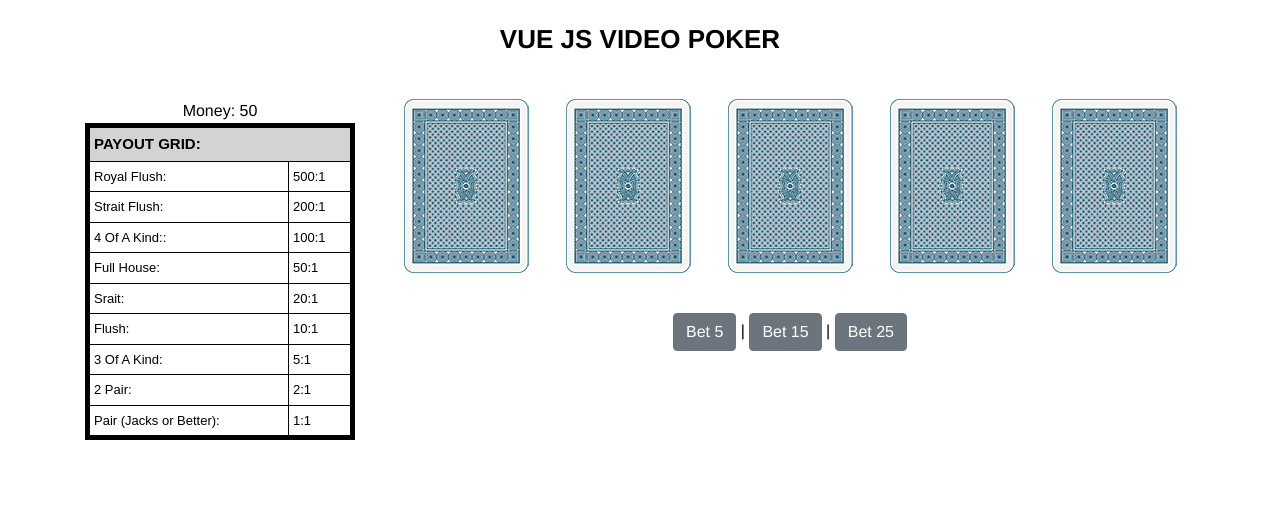
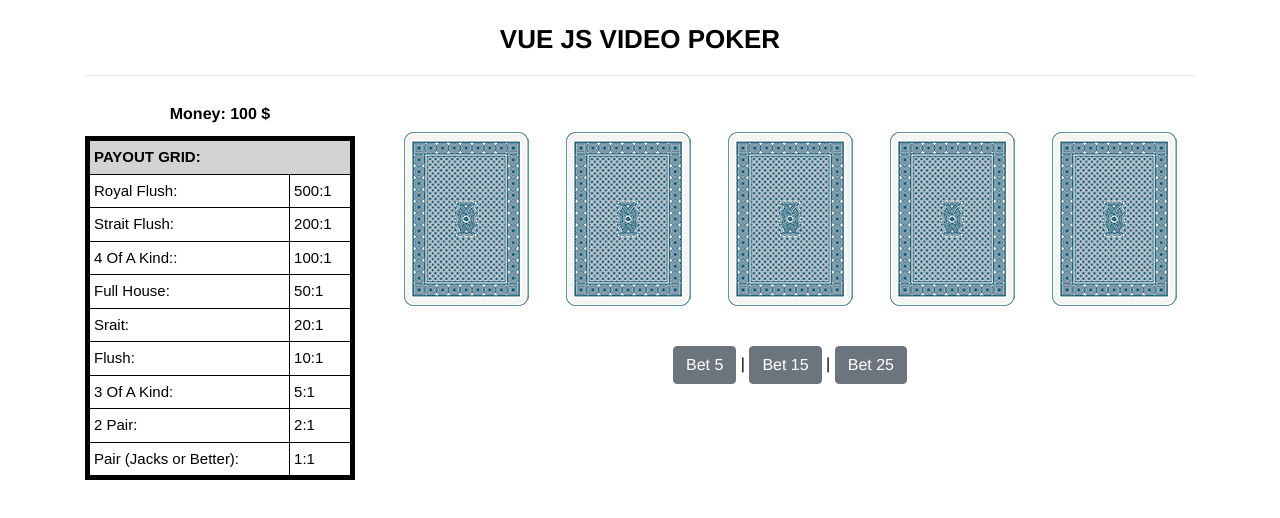
Before and after one commit to lionelricky/vidPoker, a Vue app: page / in a window 1280 px wide. Shown: the top 518 px of the page. Built offline with nearby package versions, Linux system fonts and the light colour scheme.

Commit message:
modified:   src/App.vue 	modified:   src/assets/css/styles.scss

```diff
--- a/src/App.vue
+++ b/src/App.vue
@@ -3,8 +3,9 @@
     <div class="container">
         <div class="row">
 
-          <div class="col-sm header" style="padding-bottom: 40px;">
+          <div class="col-sm header" style="padding-bottom: 10px;">
             VUE JS VIDEO POKER
+            <hr size="1">
           </div>
 
         </div>
@@ -13,7 +14,7 @@
       <div class="row">
 
         <div class="col-sm" style="max-width: 300px;">
-          <div>Money: {{this.money}}</div>
+          <div class="money">Money: {{this.money}} $</div>
             <table class="minimalistBlack">
             <tr><th colspan="2">PAYOUT GRID:</th></tr>
             <tr><td>Royal Flush:</td><td>500:1</td></tr>
@@ -26,17 +27,16 @@
             <tr><td>2 Pair:</td><td>2:1</td></tr>
             <tr><td>Pair (Jacks or Better):</td><td>1:1</td></tr>
           </table>
-         <div v-if="win">Winner! {{this.winner.name}}.</div>
-         <div v-if="noWin">You lost. Try again.</div>
+         <div v-if="win" class="winlose" style="color:red;"><strong>Winner! {{this.winner.name}}</strong></div>
+         <div v-if="noWin" class="winlose">You lost. Try again.</div>
         </div>
 
         <div class="col-sm">
 
           <!--- cards -->
-            <div class="container">
+            <div class="container" style="margin-top: 30px;">
               <div class="row">
                 <div v-for="(card, index) in hand" :key="index" class="col-sm">
-                  <!-- <img v-bind:src="imgPath+card"> -->
                   <span @click="discard(index)" class="cardBut" :style="{'pointer-events':card.disabled?'none':'auto'}"><img v-bind:src="require('@/assets/images/'+card.name)"></span>
                 </div>
               </div>
@@ -54,7 +54,7 @@
                         </div>
                   </div>
                   <div class="col-sm-12" style="padding-top: 40px;" v-else>
-                    Game over. You're out of money.
+                   <strong> Game over. You're out of money.</strong>
                   </div>
               </div>
             </div>
@@ -78,7 +78,7 @@ export default {
       gameOn: false,
       betValue: 0,
       changeCards: false,
-      money: 50,
+      money: 100,
       win: false,
       noWin: false,
       winner: [{ name: null, value: 0 }],
@@ -106,6 +106,8 @@ export default {
       this.gameOn = false
       this.reset = false
       this.deck=[]
+      this.noWin = false
+      this.win = false
     },
     buildDeck () {
       let x = 1
@@ -127,8 +129,7 @@ export default {
       this.deal()
     },
     deal () {
-      this.noWin = false
-      this.win = false
+
 
       if(this.firstDeal == true){
         this.buildDeck()
@@ -161,7 +162,7 @@ export default {
     drawCard () {
       let suit = 0
       let face = 0
-      let index = _.random(0, this.deck.length)
+      let index = _.random(0, (this.deck.length-1))
       let selectedCard = this.deck[index]
       if (selectedCard > 400) {
         suit = 4
@@ -265,6 +266,8 @@ export default {
         twoPair = true
       } else if (faces[1] == faces[2] && faces[3] == faces[4]) {
         twoPair = true
+      }else if(faces[0] == faces[1] && faces[3] == faces[4]){
+        twoPair = true
       }
       // pair
       for (i = 0; i < 4; i++) {
@@ -316,19 +319,20 @@ export default {
           this.winner.name = null
           this.winner.value = 0
           this.noWin = true
+          this.win = false
         }
       }
 
-      console.log(faces)
-      console.log('2 pair   ' + twoPair)
-      console.log('3   ' + threeKind)
-      console.log('pair   ' + pair)
-      console.log('FH  ' + fullHouse)
-      console.log('FoAk  ' + fourOfaKind)
-      console.log('sf  ' + straitFlush)
-      console.log('rf  ' + royalFlush)
-      console.log('str  ' + strait)
-      console.log('fl   ' + flush)
+      // console.log(faces)
+      // console.log('2 pair   ' + twoPair)
+      // console.log('3   ' + threeKind)
+      // console.log('pair   ' + pair)
+      // console.log('FH  ' + fullHouse)
+      // console.log('FoAk  ' + fourOfaKind)
+      // console.log('sf  ' + straitFlush)
+      // console.log('rf  ' + royalFlush)
+      // console.log('str  ' + strait)
+      // console.log('fl   ' + flush)
     },
     discard (index) {
       if (this.hand[index].discarded == false) {
--- a/src/assets/css/styles.scss
+++ b/src/assets/css/styles.scss
@@ -12,7 +12,22 @@
     font-weight: 800;
   }
 
+  .money{
+    font-size: 16px;
+    font-weight: 800;
+    padding-bottom: 10px;
+  }
+  .winlose{
+    font-size: 16px;
+    font-weight: 500;
+    padding-top: 10px;
+  }
+  img{
+    max-width: 125px;
+    width: 100%;
+  }
 }
+
 
 .cardBut{
   cursor: pointer;
@@ -30,13 +45,12 @@ table.minimalistBlack td, table.minimalistBlack th {
   padding: 5px 4px;
 }
 table.minimalistBlack td {
-  font-size: 13px;
-  font-weight: 500;
+  font-size: 15px;
   color: black;
 }
 table.minimalistBlack th {
   font-size: 15px;
-  font-weight: bold;
+  font-weight: 900;
   background-color: lightgrey;
   color: black;
   text-align: left;
```
